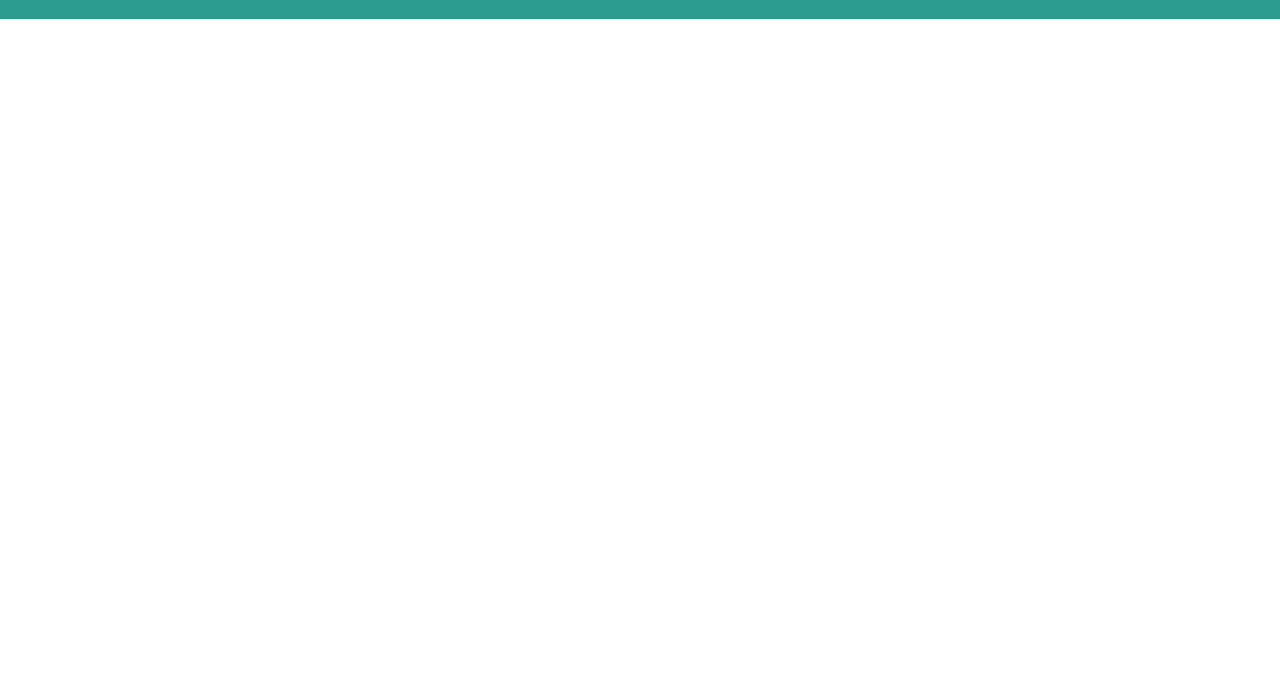
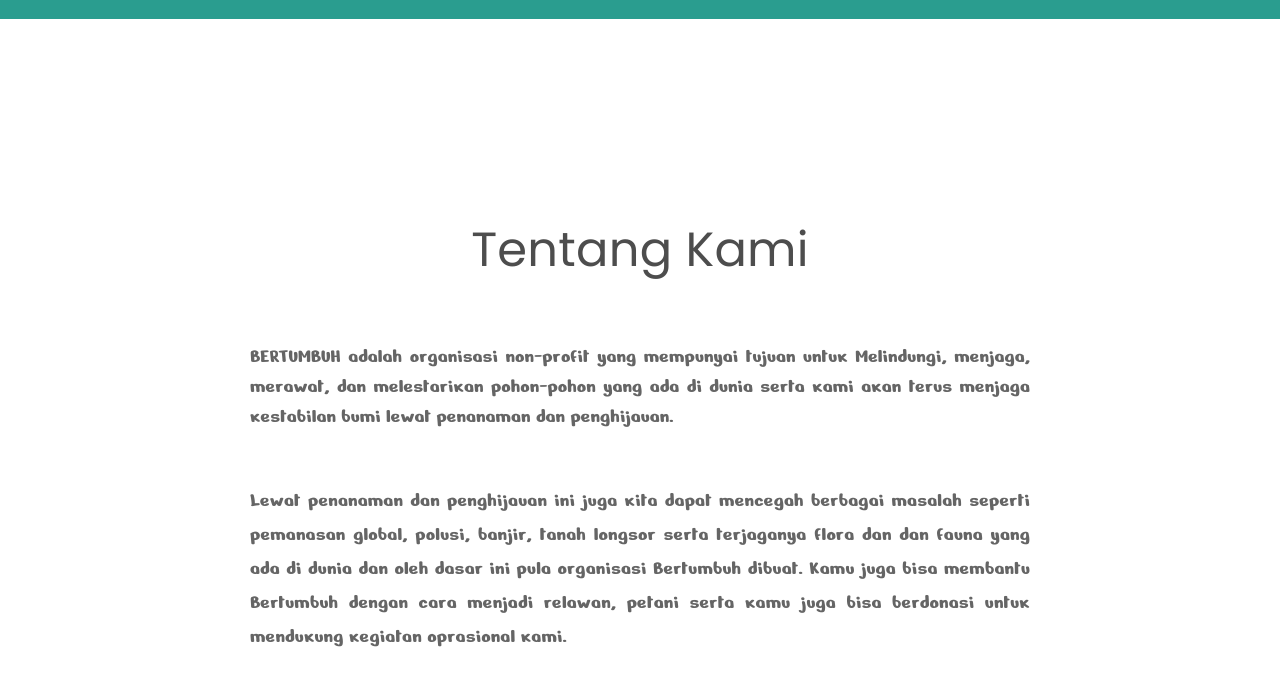
Before and after one commit to shoniamary/homework5, a plain HTML site: page index.html in a window 1280 px wide. Shown: the part 106-792 px from the top of the page. Drawn offline with Linux system fonts and the light colour scheme.

Commit message:
add article

```diff
--- a/css/style.css
+++ b/css/style.css
@@ -31,3 +31,46 @@ li{
 .middle{
    margin-inline: 51px;
 }
+/* article */
+article{
+    width: 780px;
+margin: 200px auto;
+
+}
+.heading1{
+    color: #4D4D4D;
+text-align: center;
+font-family: 'Poppins', sans-serif;
+font-size: 48px;
+font-style: normal;
+font-weight: 500;
+line-height: 130%;
+letter-spacing: 0.24px;
+
+}
+.article_paragraph1{
+    color: #656565;
+text-align: justify;
+font-family: 'Nerko One', cursive;
+font-size: 20px;
+font-style: normal;
+font-weight: 400;
+line-height: 150%;
+letter-spacing: 0.1px;
+
+}
+.article_paragraph2{
+    color: #656565;
+text-align: justify;
+font-family: 'Nerko One', cursive;
+font-size: 20px;
+font-style: normal;
+font-weight: 400;
+line-height: 170%;
+letter-spacing: 0.2px;
+
+}
+.middle_paragraph{
+    margin-top: 60px;
+margin-bottom: 52px;
+}
--- a/index.html
+++ b/index.html
@@ -32,6 +32,13 @@
 
 
     </header>
+    <!-- article -->
+    <article>
+        <h2 class="heading1">Tentang Kami</h2>
+        <p class="article_paragraph1 middle_paragraph" >BERTUMBUH adalah organisasi non-profit yang mempunyai tujuan untuk Melindungi, menjaga, merawat, dan melestarikan pohon-pohon yang ada di dunia serta kami akan  terus menjaga kestabilan bumi lewat penanaman dan penghijauan.</p>
+        <p class="article_paragraph2">Lewat penanaman dan penghijauan ini juga  kita dapat mencegah berbagai masalah seperti pemanasan global, polusi, banjir, tanah longsor serta terjaganya flora dan dan fauna yang ada di dunia dan oleh dasar ini pula organisasi Bertumbuh dibuat. Kamu juga bisa membantu Bertumbuh dengan cara menjadi relawan, petani serta kamu juga bisa berdonasi untuk mendukung kegiatan oprasional kami.</p>
+    </article>
+
 
 </body>
 
```
